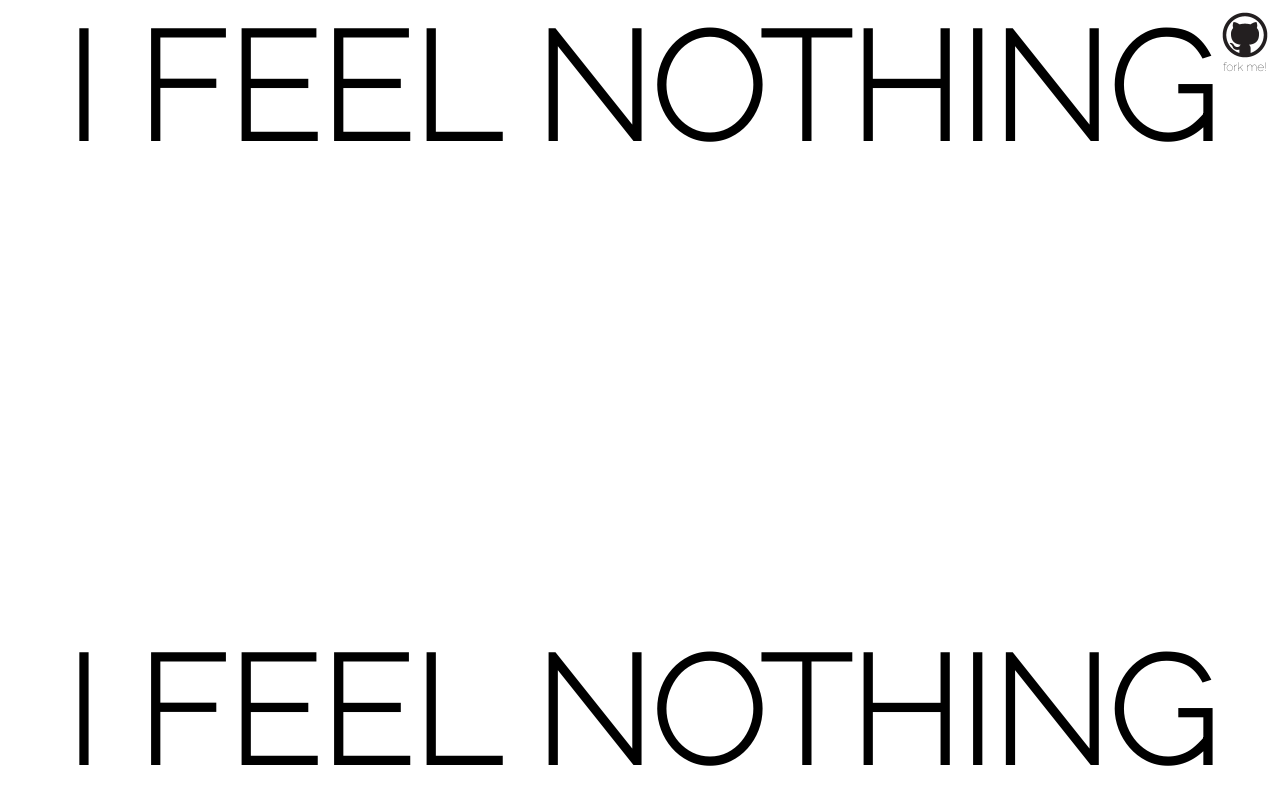
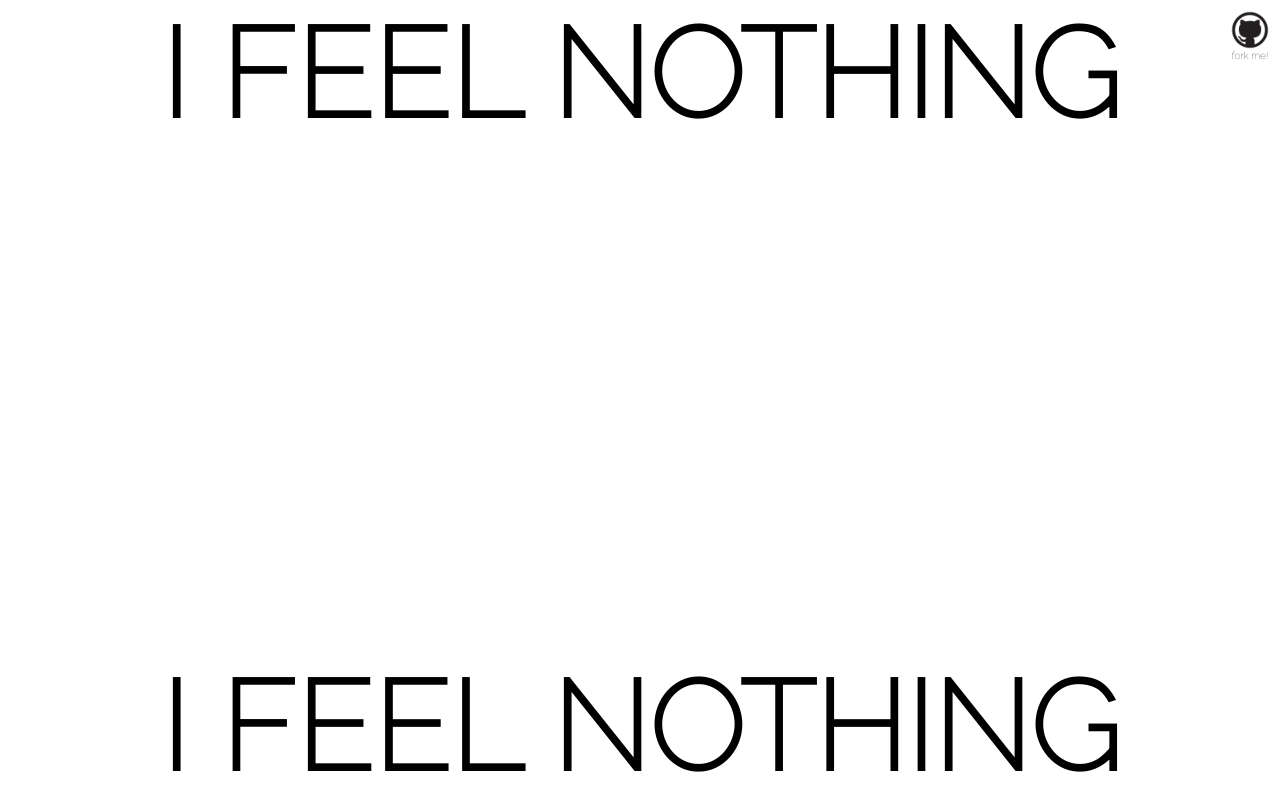
Before and after one commit to data-doge/birds, a plain HTML site: page index.html in a window 1280 px wide. Drawn offline with nearby package versions, Linux system fonts and the light colour scheme.

Commit message:
formatting

```diff
--- a/stylesheets/index.css
+++ b/stylesheets/index.css
@@ -21,7 +21,7 @@ footer {
   bottom: 0;
 }
 h1 {
-  font-size: 150px;
+  font-size: 125px;
   margin: 0;
   text-align: center;
 }
@@ -38,10 +38,10 @@ span:hover {
   background-image: url('./../media/bird.jpg');
 }
 a {
-  position: absolute;
+  position: fixed;
   top: 10px;
   right: 10px;
-  font-size: 12px;
+  font-size: 10px;
   text-decoration: none;
   z-index: 100;
   color: black;
@@ -52,8 +52,8 @@ a:hover {
 }
 #forkme {
   display: block;
-  width: 50px;
-  height: 50px;
+  width: 40px;
+  height: 40px;
 }
 
 /*!; Animate.css - http://daneden.me/animate; Licensed under the MIT license - http : //opensource.org/licenses/MIT;; Copyright (c) 2015 Daniel Eden; */
```
